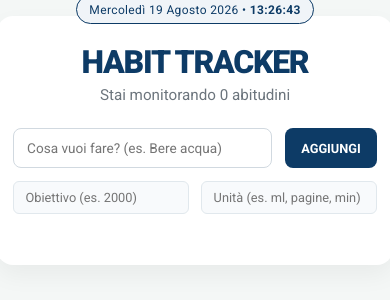
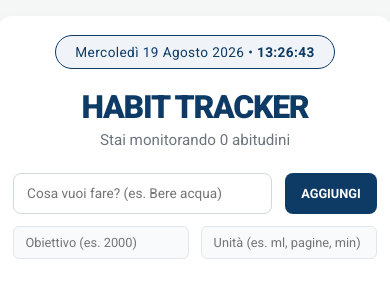
Before and after one commit to AgoKey/habit-tracker, a React (Vite) app: page / in a window 390 px wide. Shown: the top 300 px of the page. Built offline with nearby package versions, Linux system fonts and the light colour scheme.

Commit message:
Reset resize mobile (margin-top)

```diff
--- a/src/App.css
+++ b/src/App.css
@@ -325,12 +325,19 @@ h1 {
     padding: 1.2rem 1rem;
   }
 
-  .datetime-badge {
-    font-size: 0.75rem;
-    padding: 0.4rem 0.8rem;
-    margin-top: -2.5rem;
-    margin-bottom: 1.2rem;
-  }
+ .datetime-badge {
+  background: #f0f4f8;
+  color: #0d3b66;
+  padding: 0.5rem 1.2rem;
+  border-radius: 20px;
+  font-size: 0.85rem;
+  margin-top: 0;
+  margin-bottom: 1.2rem;
+  text-transform: capitalize;
+  letter-spacing: 0.03em;
+  border: 1.5px solid #0d3b66;
+  display: inline-block;
+}
 
   .form-main-row input {
     font-size: 0.85rem;
```
